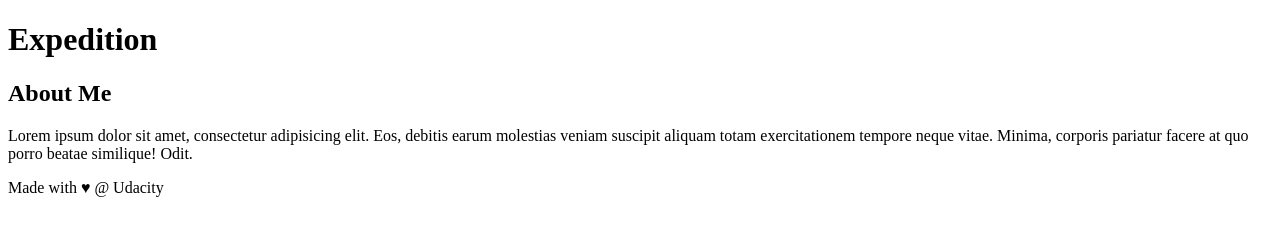
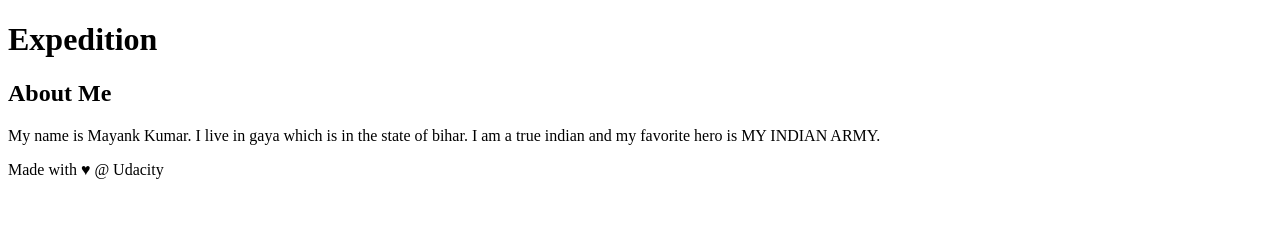
Before and after one commit to Sonunayan48/Mayank-kumar, a plain HTML site: page index.html in a window 1280 px wide. Drawn offline with Linux system fonts and the light colour scheme.

Commit message:
added content to HTML file

```diff
--- a/index.html
+++ b/index.html
@@ -22,7 +22,7 @@
     <aside>
     <h2>About Me</h2>
 
-    <p>Lorem ipsum dolor sit amet, consectetur adipisicing elit. Eos, debitis earum molestias veniam suscipit aliquam totam exercitationem tempore neque vitae. Minima, corporis pariatur facere at quo porro beatae similique! Odit.</p>
+    <p>My name is Mayank Kumar. I live in gaya which is in the state of bihar. I am a true indian and my favorite hero is MY INDIAN ARMY.</p>
 </aside>
 
     <footer>
```
